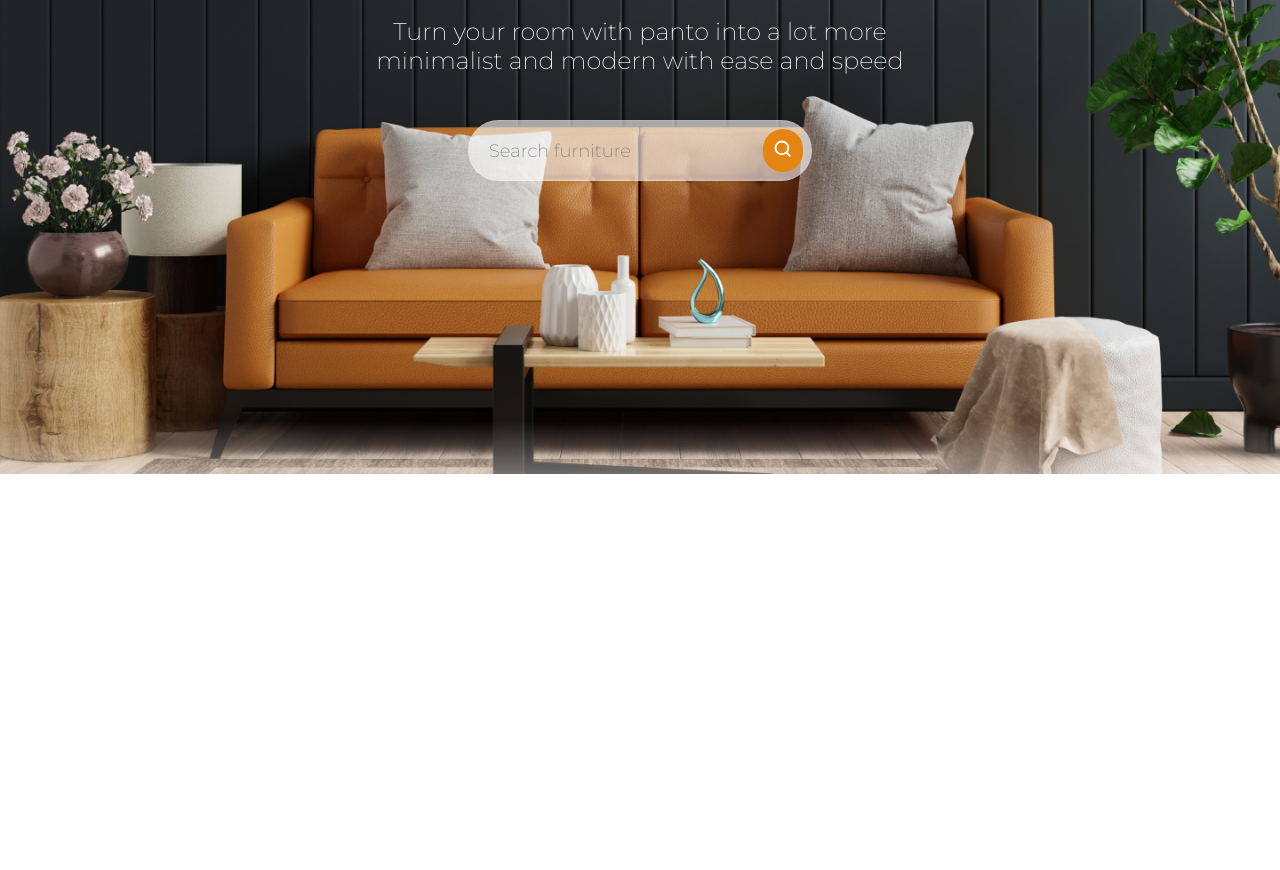
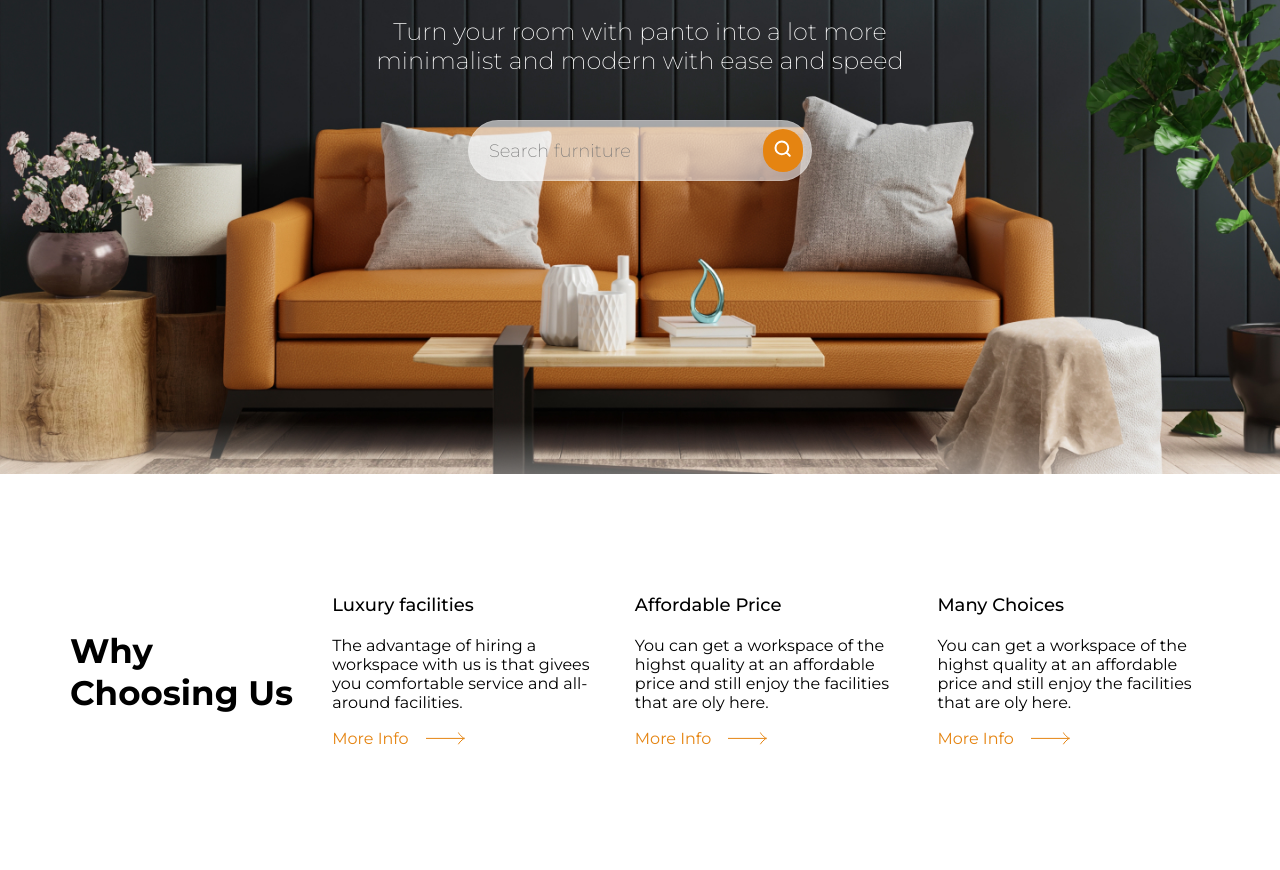
Before and after one commit to alenarubanova/Panto-landing, a website built with Parcel: page src/index.html in a window 1280 px wide. Shown: the part 326-1196 px from the top of the page. Before the commit the page ends 800 px from the top, so only its background shows below. Built offline with nearby package versions, Linux system fonts and the light colour scheme.

Commit message:
feat(properties) add scss, html

```diff
--- a/src/index.html
+++ b/src/index.html
@@ -53,6 +53,51 @@
             </div>
         </div>
     </header>
+    <section class="properties">
+        <div class="container">
+            <div class="properties-cards">
+                <h2 class="properties-title">
+                    Why Choosing Us
+                </h2>
+                <div class="properties-card">
+                    <h3 class="properties-card__title">
+                        Luxury facilities
+                    </h3>
+                    <div class="properties-card__subtitle">
+                        <p>The advantage of hiring a workspace with us is that givees you comfortable service and all-around facilities.</p>
+                    </div>
+                    <div class="properties-card__button">
+                        <a href="#">More Info</a>
+                    </div>
+                </div>
+
+                <div class="properties-card">
+                    <h3 class="properties-card__title">
+                        Affordable Price
+                    </h3>
+                    <div class="properties-card__subtitle">
+                        <p>You can get a workspace of the highst quality at an affordable price and still enjoy the facilities that are oly here.</p>
+                    </div>
+                    <div class="properties-card__button">
+                        <a href="#">More Info</a>
+                    </div>
+                </div>
+
+
+                <div class="properties-card">
+                    <h3 class="properties-card__title">
+                        Many Choices
+                    </h3>
+                    <div class="properties-card__subtitle">
+                        <p>You can get a workspace of the highst quality at an affordable price and still enjoy the facilities that are oly here.</p>
+                    </div>
+                    <div class="properties-card__button">
+                        <a href="#">More Info</a>
+                    </div>
+                </div>
+            </div>
+        </div>
+    </section>
     <script type="module" src="./js/app.js"></script>
 </body>
 </html>
--- a/src/scss/_mixins.scss
+++ b/src/scss/_mixins.scss
@@ -12,3 +12,27 @@
     font-size: $_nav;
     font-weight: 200;
 }
+
+@mixin properties-title{
+    font-family: 'Montserrat';
+    font-size: 18px;
+    color: $_black;
+    font-weight: 500;
+    text-align: left;
+}
+
+@mixin properties-subtitle{
+    font-family: 'Montserrat';
+    font-size: 16px;
+    color: $_black;
+    font-weight: 400;
+    text-align: left;
+}
+
+@mixin properties-button{
+    font-family: 'Montserrat';
+    font-size: 16px;
+    color: $_accent;
+    font-weight: 400;
+    text-align: left;
+}
--- a/src/scss/index.scss
+++ b/src/scss/index.scss
@@ -2,6 +2,7 @@
 @import './fonts';
 @import './mixins';
 @import './header.scss';
+@import './properties.scss';
 
 
 * {
--- /dev/null
+++ b/src/scss/properties.scss
@@ -0,0 +1,47 @@
+.properties {
+    padding: 120px 0;
+}
+
+.properties-cards {
+    display: flex;
+    justify-content: space-between;
+    margin: 0 -15px;
+}
+
+.properties-title {
+    width: 242px;
+    font-family: 'Montserrat';
+    text-transform: capitalize;
+    font-size: 34px;
+    margin: 0 15px;
+    color: $_black;
+    font-weight: 700;
+    align-self: center;
+}
+.properties-card {
+    width: 284px;
+    margin: 0 15px;
+    .properties-card__title {
+        @include properties-title;
+        margin-bottom: 20px;
+    }
+    .properties-card__subtitle {
+        margin-bottom: 14px;
+        p{
+            @include properties-subtitle;
+        }
+    }
+    .properties-card__button {
+        display: inline-flex;
+        align-items: center;
+        a{
+            @include properties-button;
+            margin-right: 13px;
+        }
+        &::after{
+            content: url(../img/imgAbout/ArrowRight.svg);
+            height: 24px;
+            cursor: pointer;
+        }
+    }
+}
```
